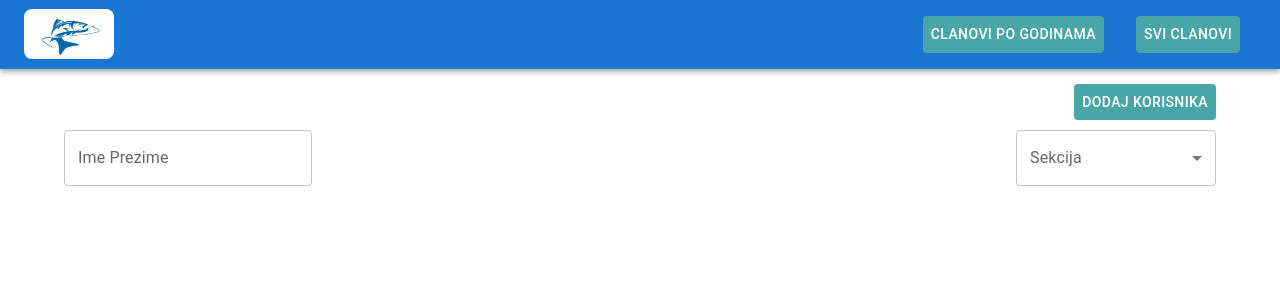
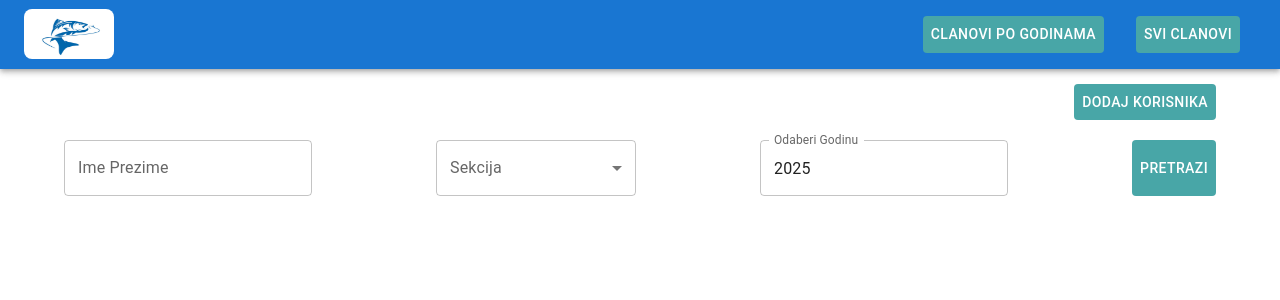
Before and after one commit to Amar-Omerika/FishFlow, a React (Vite) app: page / in a window 1280 px wide. Shown: the top 300 px of the page. Built offline with nearby package versions, Linux system fonts and the light colour scheme.

Commit message:
feat: finish datepicker and add some functionallity

```diff
--- a/package.json
+++ b/package.json
@@ -21,6 +21,8 @@
     "@emotion/styled": "^11.14.0",
     "@mui/icons-material": "^6.4.1",
     "@mui/material": "^6.4.1",
+    "@mui/x-date-pickers": "^7.24.1",
+    "dayjs": "^1.11.13",
     "os-utils": "^0.0.14",
     "react": "^18.3.1",
     "react-dom": "^18.3.1",
--- a/src/ui/Home.tsx
+++ b/src/ui/Home.tsx
@@ -1,4 +1,4 @@
-import React, { ChangeEvent, useState } from "react";
+import { ChangeEvent, useState } from "react";
 import {
   Container,
   Button,
@@ -8,6 +8,10 @@ import {
   FormControl,
   InputLabel,
 } from "@mui/material";
+import { DatePicker } from "@mui/x-date-pickers/DatePicker";
+import { LocalizationProvider } from "@mui/x-date-pickers/LocalizationProvider";
+import { AdapterDayjs } from "@mui/x-date-pickers/AdapterDayjs";
+import dayjs, { Dayjs } from "dayjs";
 
 import { styled } from "@mui/system";
 import { COLORS } from "../ui/constants/constants";
@@ -18,11 +22,19 @@ const StyledContainer = styled(Container)({
 
 const Home = () => {
   const [section, setSection] = useState<string>("");
+  const [imePrezime, setImePrezime] = useState<string>("");
+  const [selectedYear, setSelectedYear] = useState<Dayjs | null>(dayjs());
 
   const handleChange = (event: ChangeEvent<{ value: unknown }>) => {
     setSection(event.target.value as string);
+    console.log(section);
   };
+  const handleYearChange = (newValue: Dayjs | null) => {
+    setSelectedYear(newValue);
+  };
+
   return (
+    <LocalizationProvider dateAdapter={AdapterDayjs}>
       <StyledContainer>
         <div
           style={{ display: "flex", justifyContent: "end", marginTop: "10px" }}
@@ -38,17 +50,22 @@ const Home = () => {
             display: "flex",
             flexDirection: "row",
             justifyContent: "space-between",
-          marginTop: "10px",
+            marginTop: "20px",
           }}
         >
-        <TextField id="outlined-basic" label="Ime Prezime" variant="outlined" />
+          <TextField
+            id="outlined-basic"
+            label="Ime Prezime"
+            variant="outlined"
+            onChange={(e) => setImePrezime(e.target.value)}
+          />
           <FormControl variant="outlined" sx={{ minWidth: 200 }}>
             <InputLabel id="section-label">Sekcija</InputLabel>
             <Select
               labelId="section-label"
               id="section-select"
               value={section}
-            onChange={() => handleChange}
+              onChange={handleChange as any}
               label="Sekcija"
             >
               <MenuItem value="">
@@ -59,8 +76,19 @@ const Home = () => {
               <MenuItem value={30}>Spanski Logor</MenuItem>
             </Select>
           </FormControl>
+          <DatePicker
+            views={["year"]}
+            label="Odaberi Godinu"
+            value={selectedYear}
+            onChange={handleYearChange}
+            renderInput={(params: Dayjs | null) => <TextField {...params} />}
+          />
+          <Button style={{ backgroundColor: COLORS.primary, color: "#fff" }}>
+            Pretrazi
+          </Button>
         </Container>
       </StyledContainer>
+    </LocalizationProvider>
   );
 };
 
```
Also changed, not shown: 1 other file (tests, documents, lock files or other folders). Lines whose indentation alone changed are shown as unchanged.
